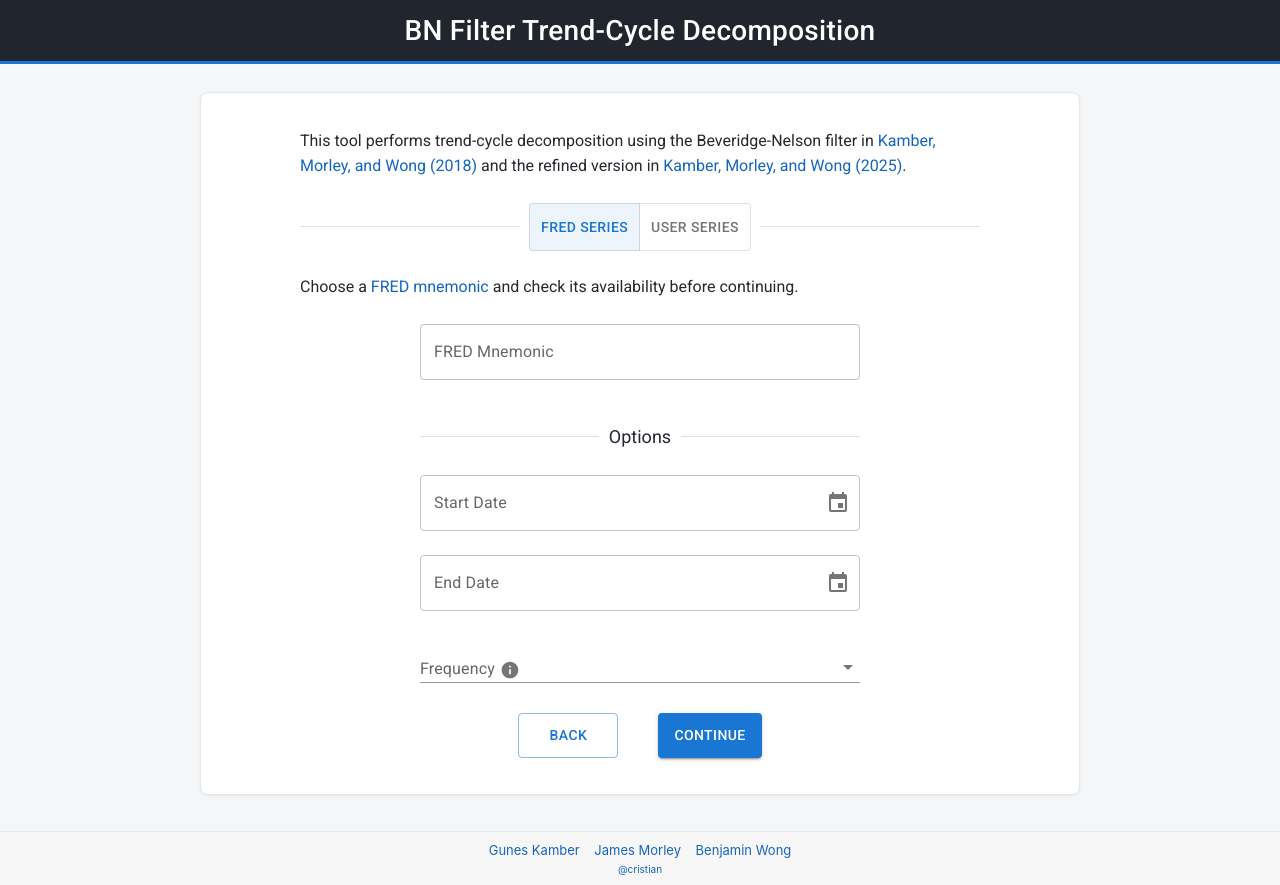
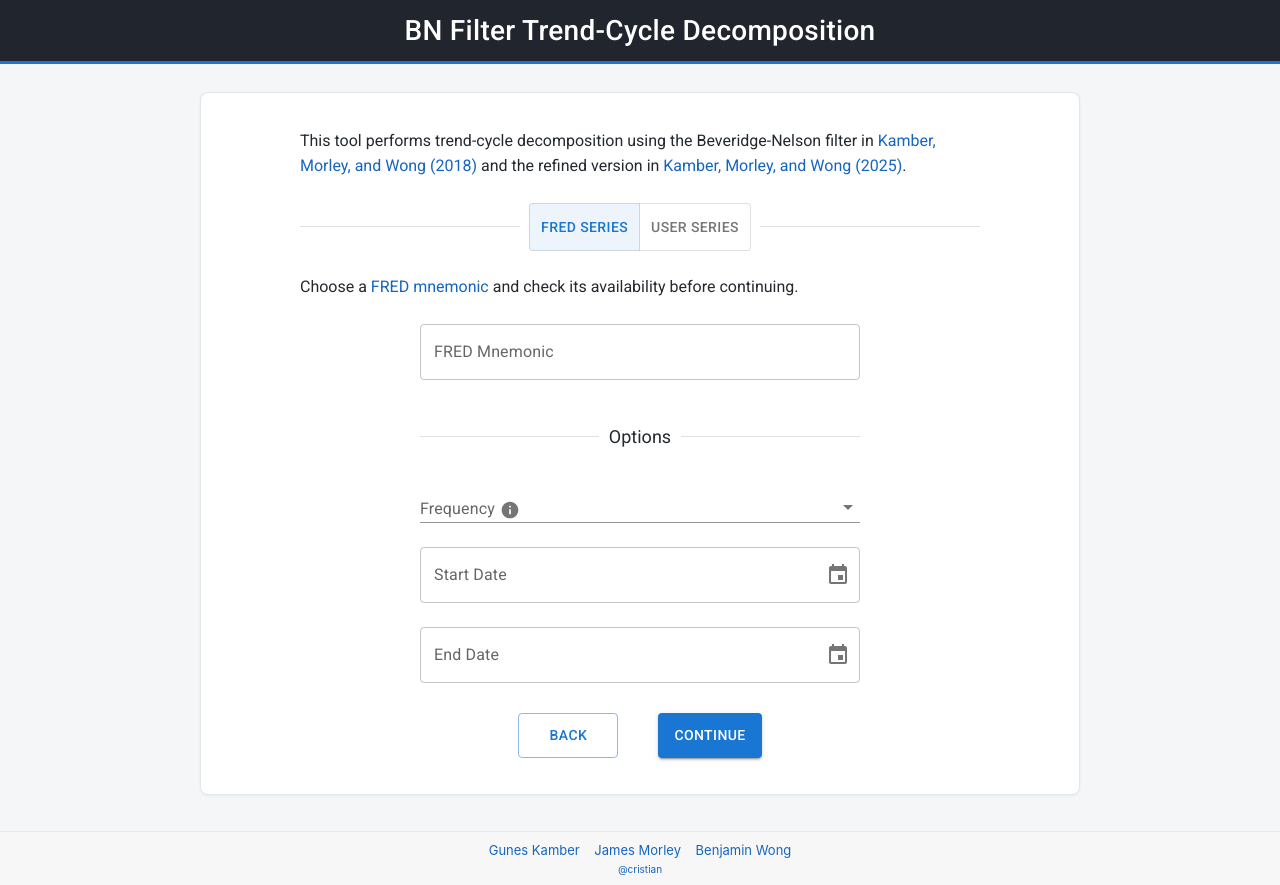
Before and after one commit to crstnn/BeveridgeNelsonFilter, a React (Create React App) app in the folder bn-filter-app/: page /#/ in a window 1280 px wide. Both pictures are taken after a click on the button "CONTINUE". Built offline with nearby package versions, Linux system fonts and the light colour scheme; what react-plotly.js would draw is missing.

Commit message:
Put frequency before the dates and keep dates valid (#40)
Frequency now comes before the date fields on both forms. Changing it moves dates onto valid periods, and daily FRED series no longer crash the page.

```diff
--- a/bn-filter-app/src/main-components/FREDDataForm.js
+++ b/bn-filter-app/src/main-components/FREDDataForm.js
@@ -11,7 +11,7 @@ import {
     TextField,
     Tooltip,
 } from "@mui/material";
-import DatePicker from "./components/DatePicker";
+import DatePicker, {sameTimeFor} from "./components/DatePicker";
 import {CONFIG} from "../config.js";
 import {createMenuItems, fetchWithTimeout, pairArrayToParamStr} from "../utils/utils";
 import {ThreeDots} from "react-loader-spinner";
@@ -127,14 +127,46 @@ export default class FREDDataForm extends Component {
         });
     }
 
+    // The selectable dates for a frequency, or null when any date is allowed
+    // (no frequency yet, or one without a fixed step, such as daily)
+    frequencyDates = (frequency) => {
+        const {minDate, maxDate} = this.props.values;
+        if (!frequency) return null;
+        try {
+            return DateAbstract.createDate(frequency, DateAbstract.maybeConvertStringToDate(minDate))
+                .getDateSeriesUpToMaxDate(maxDate);
+        } catch (_e) {
+            return null;
+        }
+    }
+
+    // Moves the chosen dates onto the new frequency's periods, so they stay selectable
+    handleFrequency = (e) => {
+        const
+            frequency = e.target.value,
+            {startDateFRED, endDateFRED} = this.props.values,
+            update = {frequencyFRED: frequency},
+            series = this.frequencyDates(frequency);
+
+        if (series && series.length > 0) {
+            const
+                isSameTime = sameTimeFor(frequency),
+                isAllowed = date => series.some(d => isSameTime(d, date));
+
+            if (startDateFRED && !isAllowed(startDateFRED))
+                update.startDateFRED = series.find(d => d > startDateFRED) ?? series[series.length - 1];
+            if (endDateFRED && !isAllowed(endDateFRED))
+                update.endDateFRED = [...series].reverse().find(d => d < endDateFRED) ?? series[0];
+        }
+
+        this.props.setState(update);
+    }
+
     calculateDisabledSelections = () => {
-        const {frequencyFRED, minDate, maxDate} = this.props.values;
+        const generatedDates = this.frequencyDates(this.props.values.frequencyFRED);
 
-        if (!frequencyFRED)
+        if (!generatedDates)
             return (_isSameTime) => (_t) => false;
-
-        const generatedDates = DateAbstract.createDate(frequencyFRED, DateAbstract.maybeConvertStringToDate(minDate))
-            .getDateSeriesUpToMaxDate(maxDate);
 
         return (isSameTime) => (t) => !generatedDates.some(date => isSameTime(date, t));
     }
@@ -188,6 +220,19 @@ export default class FREDDataForm extends Component {
                         title="The options specifiy the data's range and frequency"
                         style={{fontSize: 'large', marginTop: "20px", marginBottom: "24px"}}>Options</Divider>
                     <Stack spacing={3}>
+                        <FormControl variant="standard" fullWidth>
+                            <InputLabel>Frequency
+                                <Tooltip
+                                    title="Time-series frequency. If the data is aggregated, the default aggregation method is averaging.">
+                                    <IconButton size="small"><InfoIcon fontSize="small"/></IconButton>
+                                </Tooltip>
+                            </InputLabel>
+                            <Select
+                                title="Time-series frequency"
+                                onChange={this.handleFrequency}
+                                value={values.frequencyFRED}
+                            >{this.createFilteredFrequencies()}</Select>
+                        </FormControl>
                         <DatePicker
                             label={"Start Date"}
                             title={"Series' start date (inclusive). Determined by FRED"}
@@ -206,19 +251,6 @@ export default class FREDDataForm extends Component {
                             frequency={values.frequencyFRED}
                             shouldDisableSelections={this.calculateDisabledSelections()}
                             updateDate={handleChange('endDateFRED')}/>
-                        <FormControl variant="standard" fullWidth>
-                            <InputLabel>Frequency
-                                <Tooltip
-                                    title="Time-series frequency. If the data is aggregated, the default aggregation method is averaging.">
-                                    <IconButton size="small"><InfoIcon fontSize="small"/></IconButton>
-                                </Tooltip>
-                            </InputLabel>
-                            <Select
-                                title="Time-series frequency"
-                                onChange={handleChange('frequencyFRED')}
-                                value={values.frequencyFRED}
-                            >{this.createFilteredFrequencies()}</Select>
-                        </FormControl>
                     </Stack>
                 </div>
             </div>
--- a/bn-filter-app/src/main-components/UserDataForm.js
+++ b/bn-filter-app/src/main-components/UserDataForm.js
@@ -75,13 +75,6 @@ export default class UserDataForm extends Component {
                         title="This option does not make alterations to the data but changes the display of the plot output"
                         style={{fontSize: 'large', marginTop: "20px", marginBottom: "24px"}}>Display Options</Divider>
                     <Stack spacing={3}>
-                        <DatePicker
-                            label={"Start Date"}
-                            title={"Series' start date (inclusive). The end date is determined based on frequency"}
-                            date={values.startDate}
-                            updateDate={handleChange('startDate')}
-                            frequency={values.frequency}
-                            isDisabled={values.frequency === "n"}/>
                         <FormControl variant="standard" fullWidth>
                             <InputLabel>Frequency</InputLabel>
                             <Select
@@ -90,6 +83,13 @@ export default class UserDataForm extends Component {
                                 value={values.frequency}
                             >{createMenuItems(field.optionField.frequencyManual.option)}</Select>
                         </FormControl>
+                        <DatePicker
+                            label={"Start Date"}
+                            title={"Series' start date (inclusive). The end date is determined based on frequency"}
+                            date={values.startDate}
+                            updateDate={handleChange('startDate')}
+                            frequency={values.frequency}
+                            isDisabled={values.frequency === "n"}/>
                     </Stack>
                 </div>
             </div>
--- a/bn-filter-app/src/main-components/components/DatePicker.js
+++ b/bn-filter-app/src/main-components/components/DatePicker.js
@@ -2,6 +2,13 @@ import React from "react";
 import {DesktopDatePicker, LocalizationProvider} from '@mui/x-date-pickers';
 import {AdapterDateFns} from "@mui/x-date-pickers/AdapterDateFnsV3";
 import {isSameDay, isSameMonth, isSameYear} from "date-fns";
+
+// How finely a frequency's dates are compared: annual by year, sub-annual by month, else by day
+export const sameTimeFor = frequency => {
+    if (['a'].includes(frequency)) return isSameYear;
+    if (['sa', 'q', 'm'].includes(frequency)) return isSameMonth;
+    return isSameDay;
+}
 
 const DatePicker = ({
                         date,
@@ -20,18 +27,17 @@ const DatePicker = ({
     };
 
     const availableViews = ['day', 'month', 'year'];
-    let dateSelectionFunc = isSameDay
     let minimumView = 'day'
 
     if (['a'].includes(frequency)) {
         availableViews.splice(0, 2)
         minimumView = availableViews[0]
-        dateSelectionFunc = isSameYear
     } else if (['sa', 'q', 'm'].includes(frequency)) {
         availableViews.splice(0, 1)
-        dateSelectionFunc = isSameMonth
         minimumView = availableViews[0]
     }
+
+    const dateSelectionFunc = sameTimeFor(frequency)
 
     const shouldDisableFunc = shouldDisableSelections(dateSelectionFunc)
 
```
